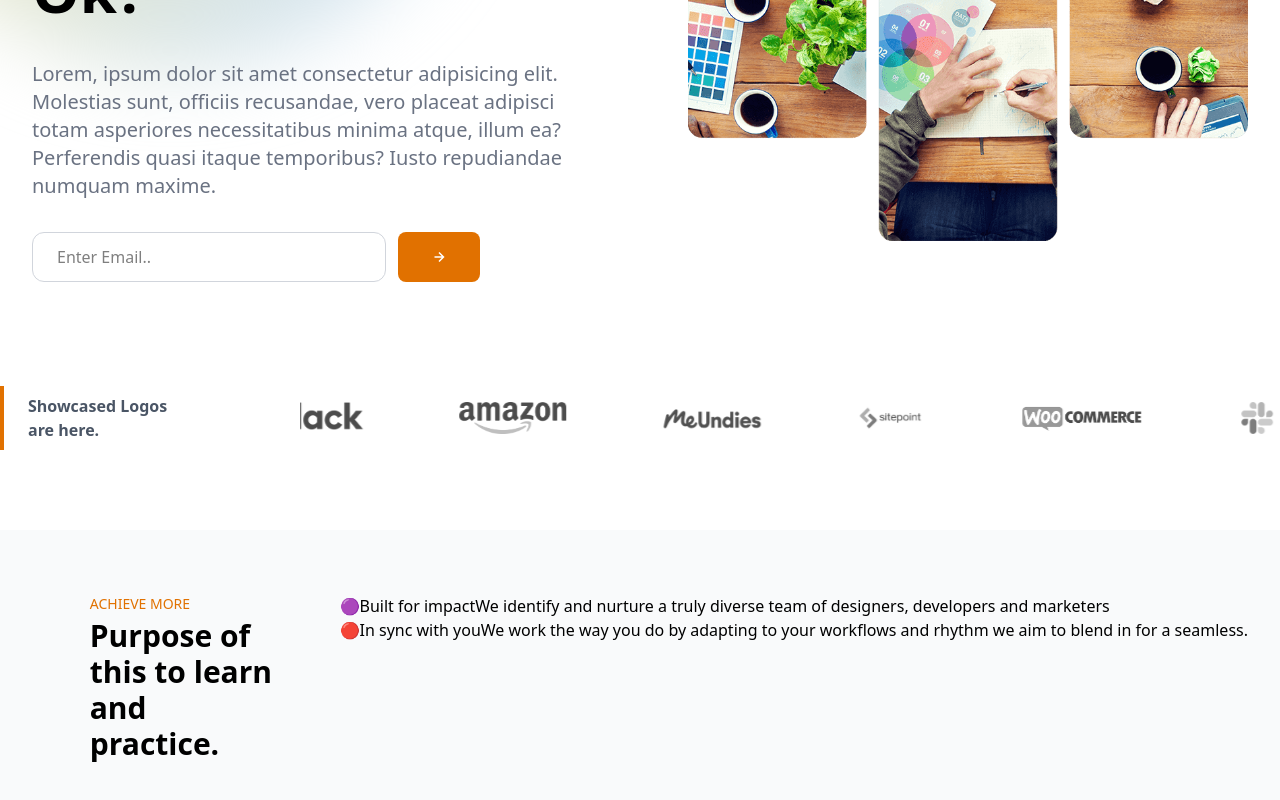
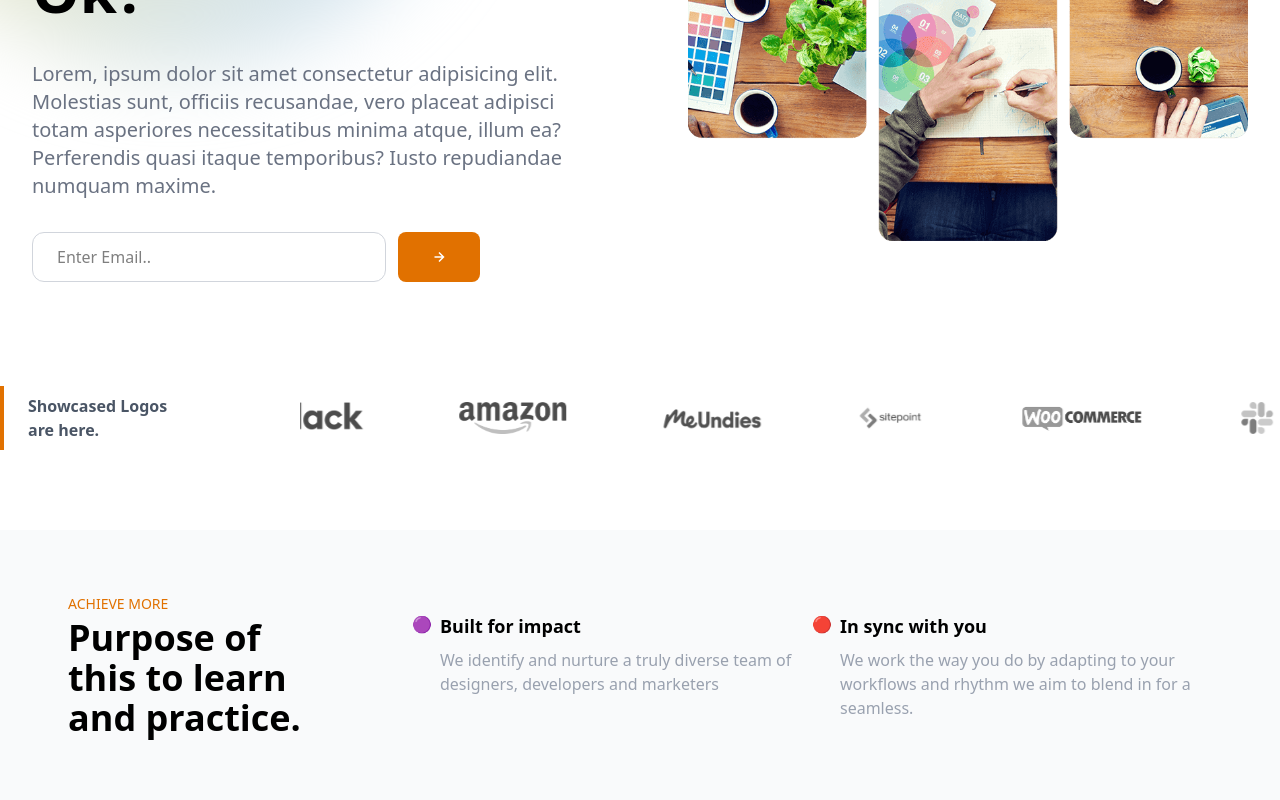
Before and after one commit to ndUltrashield/react-landing, a React (Vite) app: page / in a window 1280 px wide. Shown: the part 532-1332 px from the top of the page. Built offline with nearby package versions, Linux system fonts and the light colour scheme.

Commit message:
Purpose section updated

```diff
--- a/src/components/Hero.jsx
+++ b/src/components/Hero.jsx
@@ -10,7 +10,7 @@ const Hero = () => {
                 {/* Star */}
                 <div className="flex items-center gap-2 bg-amber-100 w-fit px-5 py-2 rounded-full group hover:bg-blue-100 cursor-pointer">
                     <BiSolidStar className="text-amber-600 group-hover:scale-110 transition-transform group-hover:text-blue-500 animate-spin group-hover:animate-pulse" />
-                    <span className="font-normal text-sm"> Write a tagline here.</span>
+                    <span className="font-normal text-sm"> Write a tagline here you Idiot!</span>
                 </div>
                 {/* heading */}
                 <h1 className="font-bold text-4xl md:text-5xl lg:text-6xl leading-tight capitalize">
--- a/src/components/Purpose.jsx
+++ b/src/components/Purpose.jsx
@@ -18,23 +18,23 @@ const Purpose = () => {
     ];
 
     return (
-        <section className='w-full mx-auto px-4 sm:px-6 lg:px-8 bg-gray-50 py-16 flex flex-col sm:flex-row md:flex-row lg:flex-row'>
-            <div className='max-w-6xl mx-auto flex flex-col gap-1'>
+        <section className='w-full mx-auto px-4 sm:px-6 lg:px-8 bg-gray-50 py-16 flex flex-col sm:flex-row md:flex-row lg:flex-row gap-4 items-center'>
+            <div className='max-w-6xl mx-0 sm:mx-auto md:mx-auto lg:mx-auto flex flex-col gap-1 justify-start'>
                 <p className='uppercase text-sm text-amber-600'>Achieve more</p>
-                <div className='font-extrabold text-3xl w-48'>
+                <div className='font-extrabold text-4xl w-64'>
                     Purpose of this to learn and practice.
                 </div>
             </div>
-            <div>
+            <div className='flex flex-col lg:flex-row mx-0 sm:mx-auto md:mx-auto lg:mx-auto'>
                 {
                     features.map((feature, index) => (
-                        <div key={index} className='flex flex-col sm:flex-row md:flex-row lg:flex-row mx-auto h-fit'>
-                            <div>
+                        <div key={index} className='flex flex-col gap-2 sm:flex-row md:flex-row w-full lg:flex-row h-fit sm:w-100 justify-start'>
+                            <div className='h-fit w-fit justify-start items-center flex rounded-lg'>
                                 {feature.icon}
                             </div>
-                            <div>
-                                {feature.title}
-                                {feature.description}
+                            <div className='flex flex-col gap-2'>
+                                <h3 className='text-lg font-semibold'>{feature.title}</h3>
+                                <p className='text-gray-400'>{feature.description}</p>
                             </div>
                         </div>
                     ))
```
